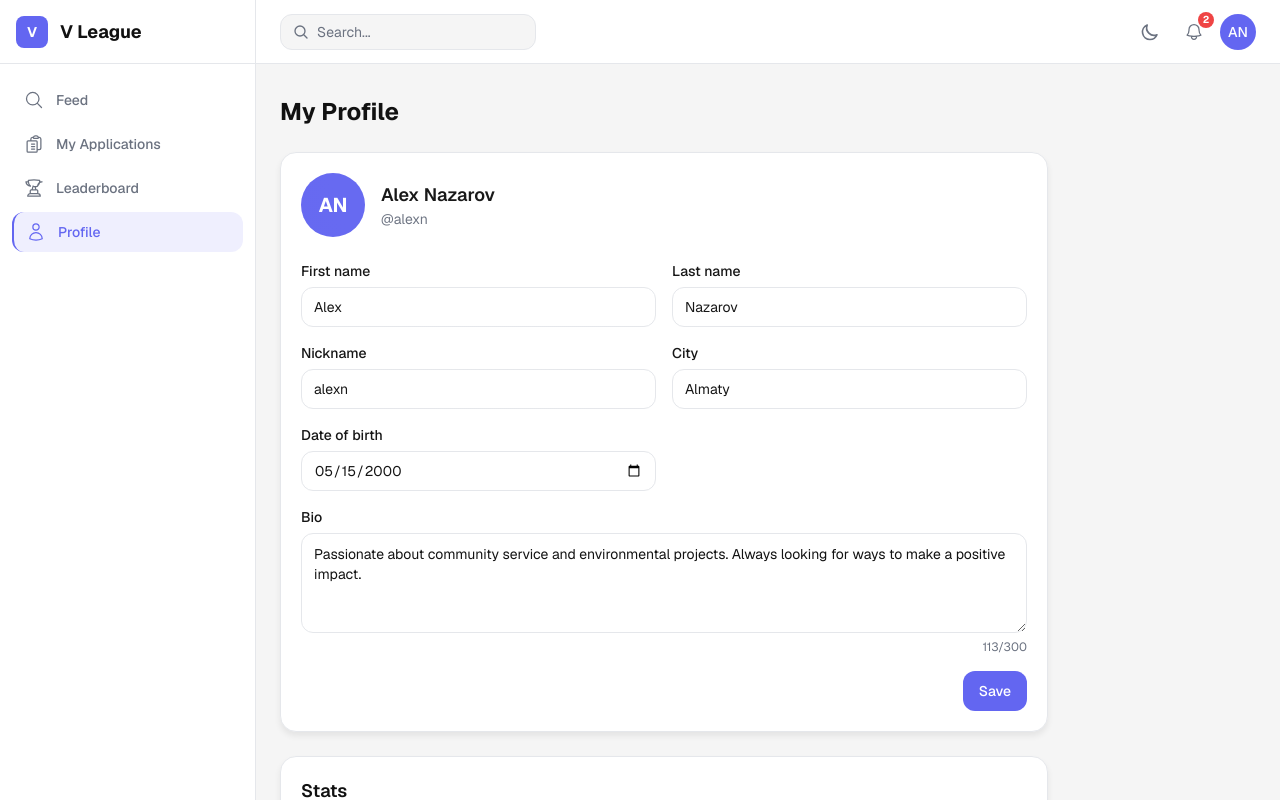
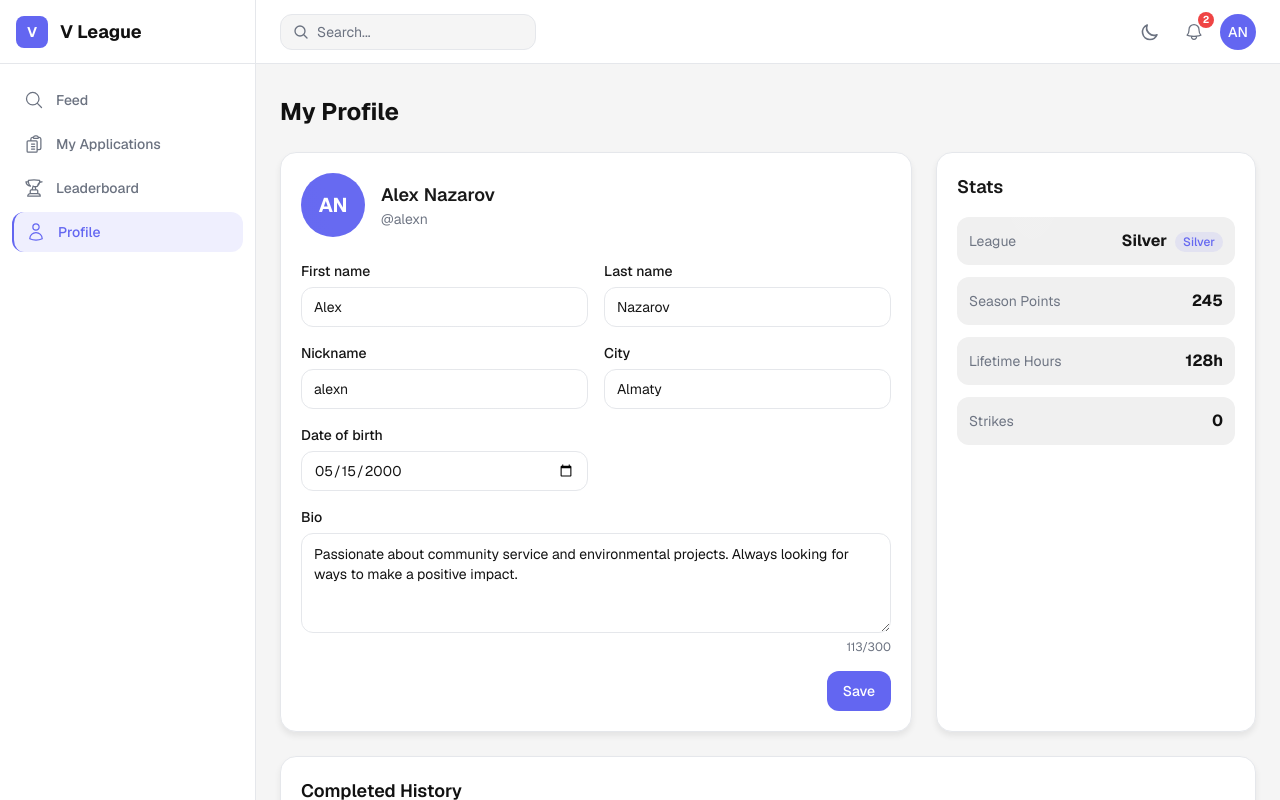
Before and after one commit to Luneve/v-league, a Next.js app: page /profile in a window 1280 px wide. Built offline with nearby package versions, Linux system fonts and the light colour scheme.

Commit message:
feat: enhanced profile page for volunteers

```diff
--- a/src/app/(volunteer)/profile/page.tsx
+++ b/src/app/(volunteer)/profile/page.tsx
@@ -40,12 +40,14 @@ export default function ProfileEditPage() {
   };
 
   return (
-    <div className="max-w-3xl">
+    <div>
       <h1 className="text-2xl font-bold text-text-primary mb-6">My Profile</h1>
 
-      <div className="flex flex-col gap-6">
-        {/* Avatar + Name */}
-        <SurfaceCard spotlight padding="md">
+      {/* Top row: Profile edit + Stats side by side on desktop */}
+      <div className="flex flex-col lg:flex-row lg:items-stretch gap-6 mb-6">
+        {/* Avatar + Name + Edit form */}
+        <div className="flex-1 min-w-0">
+          <SurfaceCard spotlight padding="md" className="h-full">
             <div className="flex items-center gap-4 mb-6">
               <div className="flex h-16 w-16 items-center justify-center rounded-full bg-accent text-white text-xl font-bold">
                 {getInitials(form.firstName, form.lastName)}
@@ -108,11 +110,13 @@ export default function ProfileEditPage() {
               </Button>
             </div>
           </SurfaceCard>
+        </div>
 
-        {/* Metrics */}
-        <SurfaceCard padding="md">
+        {/* Stats sidebar — same height as profile edit on desktop */}
+        <div className="lg:w-80">
+          <SurfaceCard spotlight padding="md" className="h-full">
             <h2 className="text-lg font-semibold text-text-primary mb-4">Stats</h2>
-          <div className="grid grid-cols-2 sm:grid-cols-4 gap-4">
+            <div className="flex flex-col gap-3">
               <StatCard
                 label="League"
                 value={leagueConfig.label}
@@ -127,8 +131,10 @@ export default function ProfileEditPage() {
               />
             </div>
           </SurfaceCard>
+        </div>
+      </div>
 
-        {/* Completed History */}
+      {/* Completed History — full width below */}
       <SurfaceCard padding="md">
         <h2 className="text-lg font-semibold text-text-primary mb-4">Completed History</h2>
         {mockCompletedHistory.length === 0 ? (
@@ -164,7 +170,6 @@ export default function ProfileEditPage() {
         )}
       </SurfaceCard>
     </div>
-    </div>
   );
 }
 
@@ -180,12 +185,14 @@ function StatCard({
   danger?: boolean;
 }) {
   return (
-    <div className="rounded-xl bg-surface-2 p-3 text-center">
-      <p className="text-xs text-muted mb-1">{label}</p>
-      <p className={`text-xl font-bold ${danger ? "text-danger" : "text-text-primary"}`}>
+    <div className="flex items-center justify-between rounded-xl bg-surface-2 p-3">
+      <p className="text-sm text-muted">{label}</p>
+      <div className="flex items-center gap-2">
+        <p className={`text-base font-bold ${danger ? "text-danger" : "text-text-primary"}`}>
           {value}
         </p>
-      {sub && <div className="mt-1">{sub}</div>}
+        {sub && <div>{sub}</div>}
+      </div>
     </div>
   );
 }
```
Lines whose indentation alone changed are shown as unchanged.
